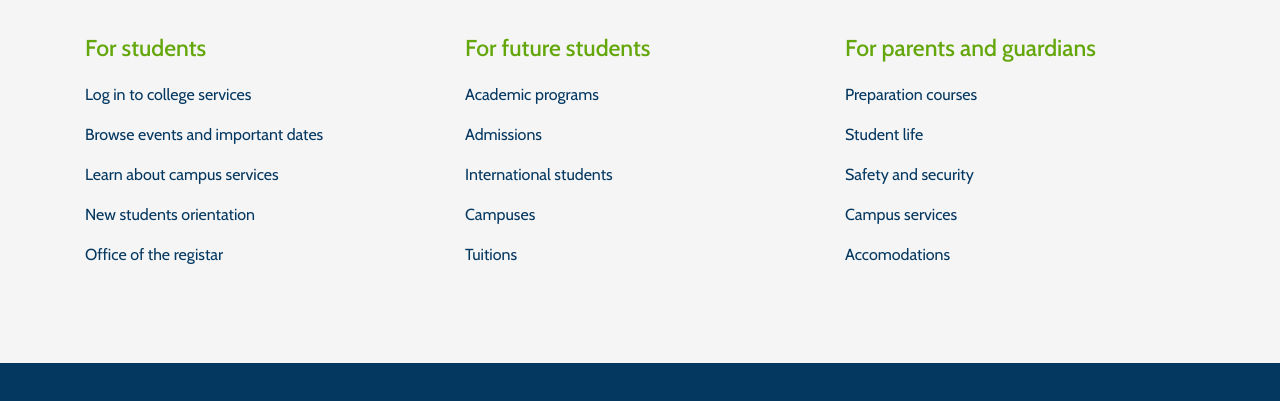
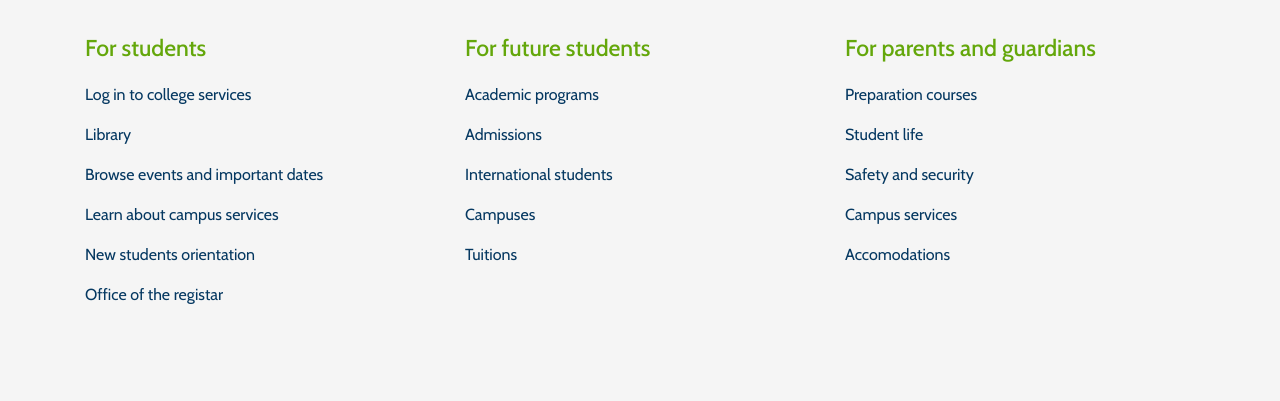
Before and after one commit to ernestii/perfect404, a website: page index.pug in a window 1280 px wide. Shown: the part 1080-1481 px from the top of the page. Drawn offline with nearby package versions, Linux system fonts and the light colour scheme; files that its build step writes are made by us from their sources.

Commit message:
Add library link

```diff
--- a/index.pug
+++ b/index.pug
@@ -77,6 +77,7 @@ html(lang="en")
             h3 For students
             ul.list
               li: a(href="#") Log in to college services
+              li: a(href="#") Library
               li: a(href="#") Browse events and important dates
               li: a(href="#") Learn about campus services
               li: a(href="#") New students orientation
```
Also changed, not shown: index.html.
